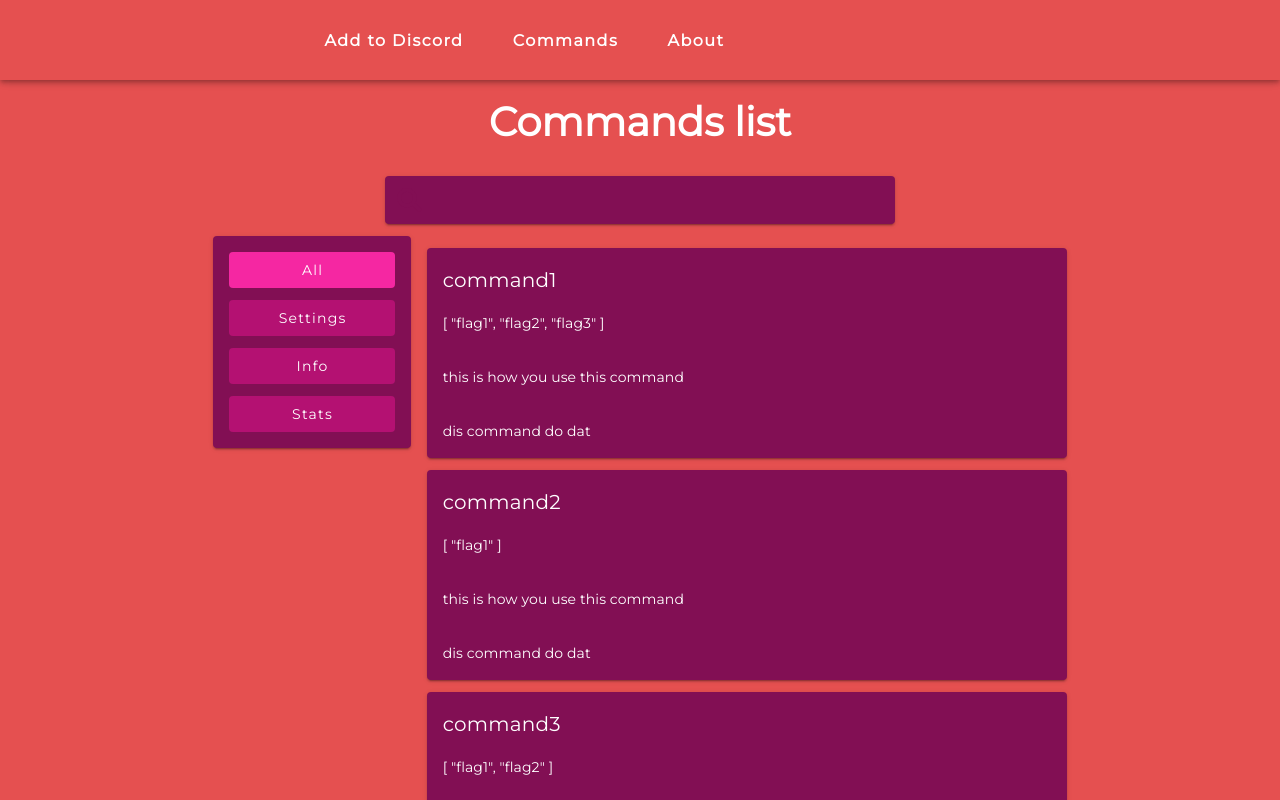
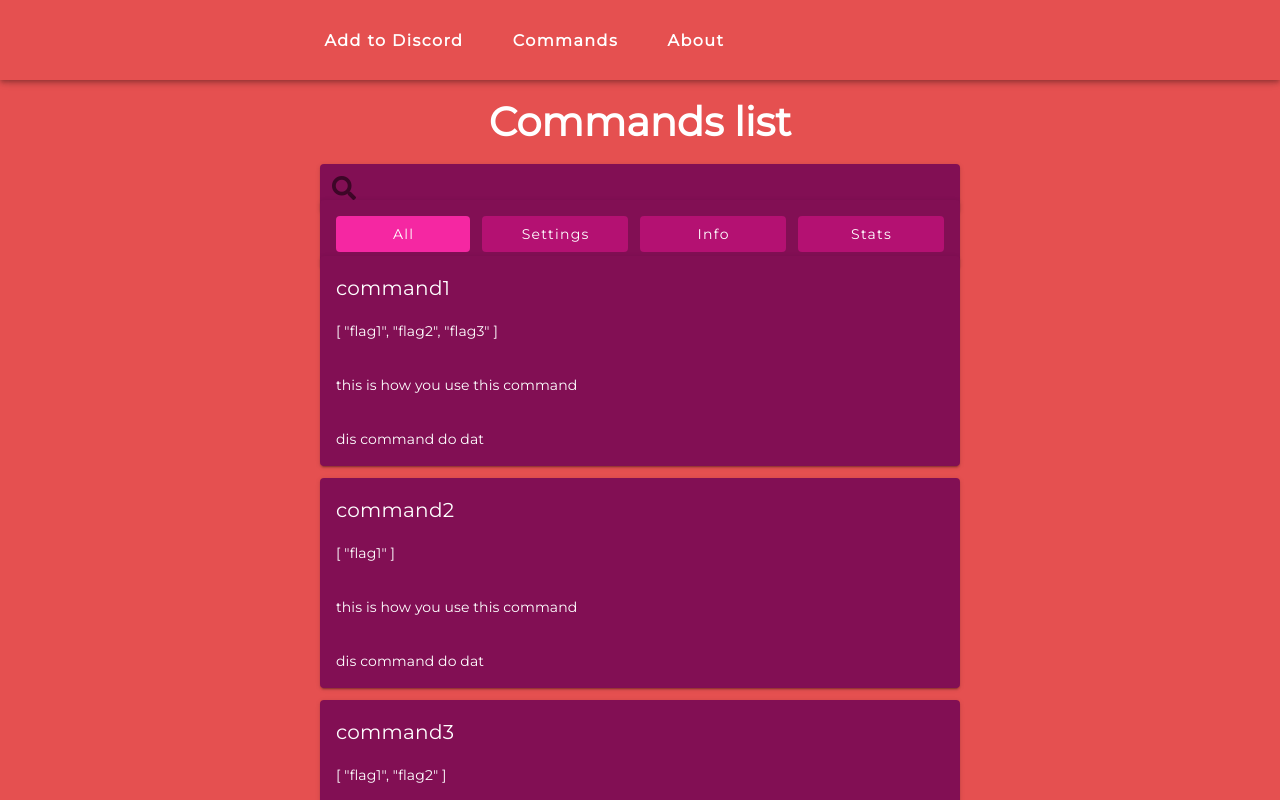
Before and after one commit to cvbenur/carson-website, a Vue app: page /commands in a window 1280 px wide. Shown: the top 800 px of the page. Built offline with nearby package versions, Linux system fonts and the light colour scheme.

Commit message:
Update layout and add conditionnal tile expansion

```diff
--- a/src/views/Commands.vue
+++ b/src/views/Commands.vue
@@ -18,11 +18,12 @@
     <v-row
       align="center"
       justify="center"
+      class="pb-sm-3"
     >
       <v-col
         cols="12"
-        sm="5"
-        class="pb-0"
+        sm="6"
+        class="pa-sm-0"
       >
         <v-text-field
           v-model="search"
@@ -30,30 +31,31 @@
           clearable
           autofocus
           clear-icon="fas fa-times"
-          prepend-inner-icon="fas fa-search"
-          color="#820F54"
+          color="#3d0627"
           background-color="#820F54"
           label="Search commands..."
           single-line
           hide-details
-        ></v-text-field>
+        >
+          <v-icon
+            slot="prepend-inner"
+            color="#3d0627"
+          >fas fa-search</v-icon>
+        </v-text-field>
       </v-col>
     </v-row>
+
+    <v-spacer class="pb-sm-3"></v-spacer>
 
     <v-row
       align="center"
       justify="center"
-      class="py-3"
-    >
-    </v-row>
-
-    <v-row
-      justify="center"
+      class="pb-sm-3"
     >
       <v-col
         cols="12"
-        sm="2"
-        class="pr-sm-4 pa-sm-0"
+        sm="6"
+        class="pa-sm-0"
       >
         <v-card
           color="#820F54"
@@ -63,11 +65,11 @@
           <v-row
             align="center"
             justify="center"
-            class="px-1 pt-4"
+            class="px-1 py-4"
           >
             <v-col
               cols="5"
-              sm="12"
+              sm="3"
               class="py-0"
             >
               <v-btn
@@ -82,8 +84,8 @@
 
             <v-col
               cols="7"
-              sm="12"
-              class="py-0 pl-0 pl-sm-3 pt-sm-3"
+              sm="3"
+              class="py-0 pl-0"
             >
               <v-btn
                 block
@@ -94,17 +96,11 @@
                 @click="cat = 'Settings'"
               >Settings</v-btn>
             </v-col>
-          </v-row>
 
-          <v-row
-            align="center"
-            justify="center"
-            class="px-1 pt-3 pb-4"
-          >
             <v-col
               cols="7"
-              sm="12"
-              class="py-0"
+              sm="3"
+              class="py-sm-0 pt-3 pb-0 pl-sm-0"
             >
               <v-btn
                 block
@@ -118,8 +114,8 @@
 
             <v-col
               cols="5"
-              sm="12"
-              class="py-0 pl-0 pl-sm-3 pt-sm-3"
+              sm="3"
+              class="py-sm-0 pt-3 pb-0 pl-0"
             >
               <v-btn
                 block
@@ -133,7 +129,15 @@
           </v-row>
         </v-card>
       </v-col>
+    </v-row>
 
+    <v-spacer class="pb-sm-3"></v-spacer>
+
+    <v-row
+      align="center"
+      justify="center"
+      class="pb-3"
+    >
       <v-col
         cols="12"
         sm="6"
@@ -141,20 +145,24 @@
       >
         <CommandTile
           class="pb-3"
+          ref="tiles"
           v-for="(command, i) in filteredSearch"
           :key="i"
+          :id="i"
           :commandName="command.name"
           :flags="command.flags"
           :usage="command.usage"
           :description="command.description"
-          />
+          @clicked="handleClick"/>
       </v-col>
     </v-row>
   </v-container>
 </template>
 
 <script lang="ts">
-import { Vue, Component, Watch } from 'vue-property-decorator';
+import {
+  Vue, Component, Watch, Ref,
+} from 'vue-property-decorator';
 import CommandTile from '@/components/CommandTile.vue';
 // eslint-disable-next-line no-unused-vars
 import Command, { Categories } from '@/models/command';
@@ -220,6 +228,16 @@ export default class Commands extends Vue {
     ));
   }
 
+  @Ref() tiles!: Array<CommandTile>;
+
+  handleClick(data: { id: number; open: boolean }) {
+    if (data.open) {
+      for (let i = 0; i < this.tiles.length; i += 1) {
+        if (i !== data.id) this.tiles[i].expand = false;
+      }
+    }
+  }
+
   created() {
     this.filteredSearch = this.commands;
   }
```
